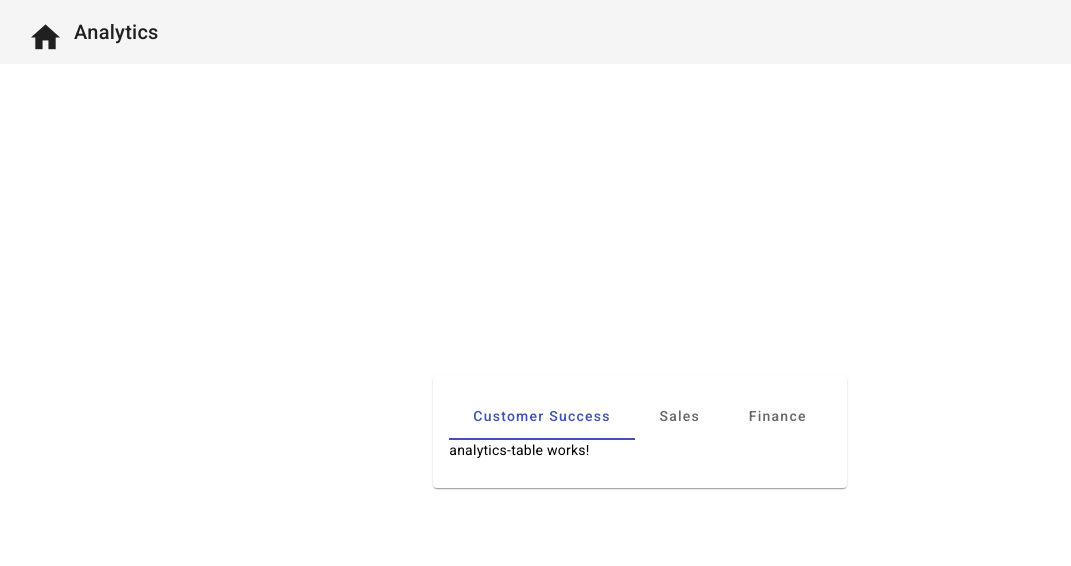
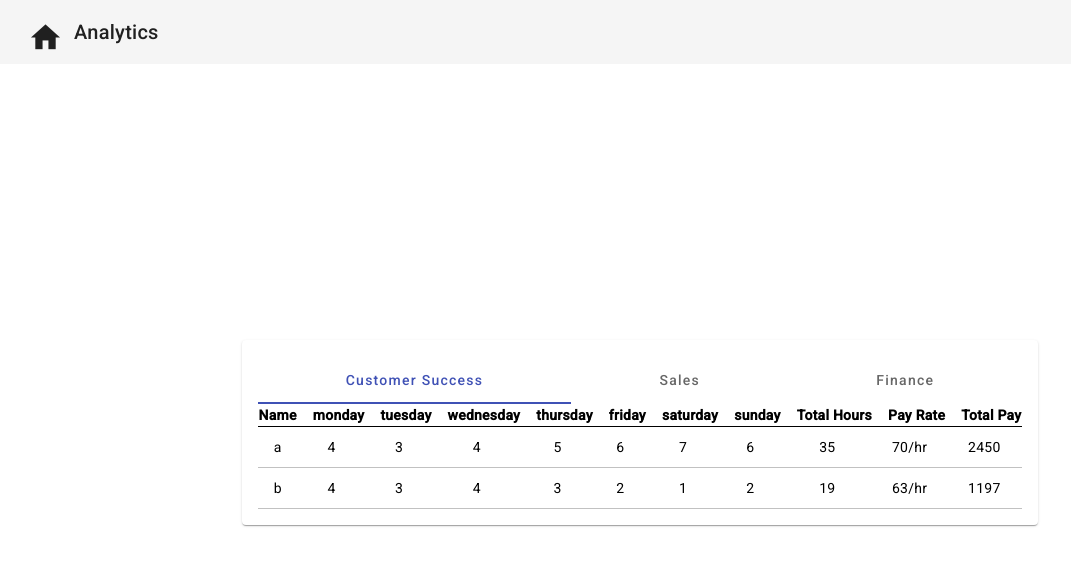
Before and after one commit to FelipeAguayo90/timesheet-app, an Angular app in the folder hr-timesheet/: page /analytics in a window 1280 px wide. Shown: the top 566 px of the page, without its empty margins (0-1071 px from the left). Built offline with nearby package versions, Linux system fonts and the light colour scheme.

Commit message:
nested table creation pt2

```diff
--- a/hr-timesheet/src/app/components/analytics-table/analytics-table.component.html
+++ b/hr-timesheet/src/app/components/analytics-table/analytics-table.component.html
@@ -1 +1,21 @@
-<p>analytics-table works!</p>
+<div>
+  <table>
+    <thead>
+      <th>Name</th>
+      <th *ngFor="let day of weekdays">{{ day }}</th>
+      <th>Total Hours</th>
+      <th>Pay Rate</th>
+      <th>Total Pay</th>
+    </thead>
+
+    <tbody>
+      <tr *ngFor="let employee of employees; let i = index">
+        <td>{{ employee.name }}</td>
+        <td *ngFor="let day of weekdays">{{ employee[day] }}</td>
+        <td class="total-cell">{{ getTotalHours(employee) }}</td>
+        <td>{{ employee.payRate }}/hr</td>
+        <td>{{ employee.payRate * getTotalHours(employee) }}</td>
+      </tr>
+    </tbody>
+  </table>
+</div>
--- a/hr-timesheet/src/app/components/analytics-table/analytics-table.component.ts
+++ b/hr-timesheet/src/app/components/analytics-table/analytics-table.component.ts
@@ -1,4 +1,4 @@
-import { Component } from '@angular/core';
+import { Component, Input, OnInit } from '@angular/core';
 import { Employee } from 'src/app/interfaces/employee';
 
 @Component({
@@ -6,7 +6,10 @@ import { Employee } from 'src/app/interfaces/employee';
   templateUrl: './analytics-table.component.html',
   styleUrls: ['./analytics-table.component.scss'],
 })
-export class AnalyticsTableComponent {
+export class AnalyticsTableComponent implements OnInit {
+  @Input()
+  departmentId: string | undefined;
+
   weekdays: string[] = [
     'monday',
     'tuesday',
@@ -71,4 +74,22 @@ export class AnalyticsTableComponent {
       wednesday: 5,
     },
   ];
+
+  ngOnInit(): void {
+    this.employees = this.employeeData.filter(
+      (employee) => employee.departmentId === this.departmentId
+    );
+  }
+
+  getTotalHours(employee: Employee): number {
+    return (
+      employee.monday +
+      employee.tuesday +
+      employee.wednesday +
+      employee.thursday +
+      employee.friday +
+      employee.saturday +
+      employee.sunday
+    );
+  }
 }
--- a/hr-timesheet/src/app/components/analytics/analytics.component.html
+++ b/hr-timesheet/src/app/components/analytics/analytics.component.html
@@ -3,13 +3,13 @@
     <mat-card-content>
       <mat-tab-group mat-align-tabs="center">
         <mat-tab label="Customer Success">
-          <app-analytics-table></app-analytics-table>
+          <app-analytics-table [departmentId]="'1'"></app-analytics-table>
         </mat-tab>
         <mat-tab label="Sales">
-          <app-analytics-table></app-analytics-table>
+          <app-analytics-table [departmentId]="'2'"></app-analytics-table>
         </mat-tab>
         <mat-tab label="Finance">
-          <app-analytics-table></app-analytics-table>
+          <app-analytics-table departmentId="3"></app-analytics-table>
         </mat-tab>
       </mat-tab-group>
     </mat-card-content>
```
